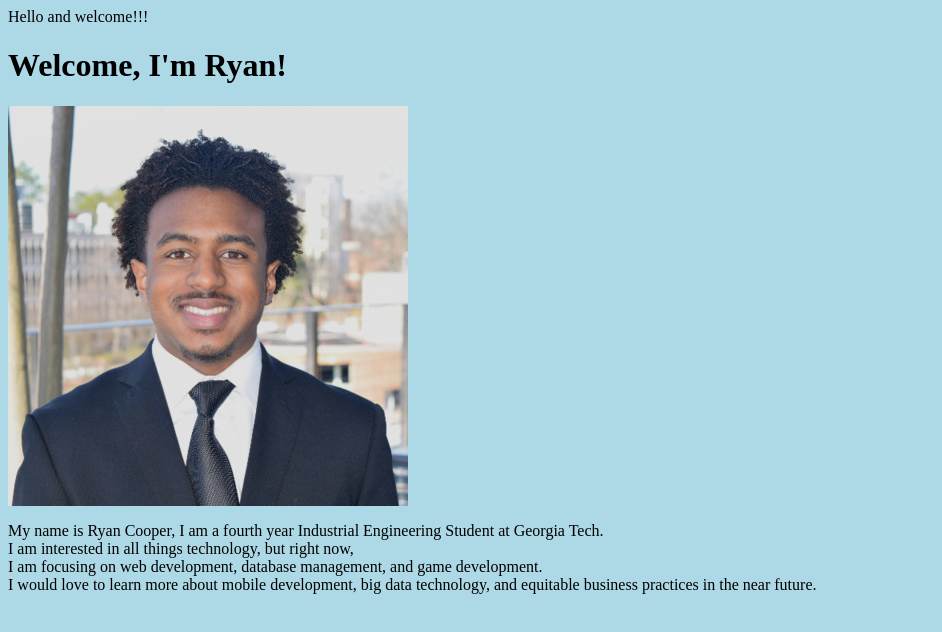
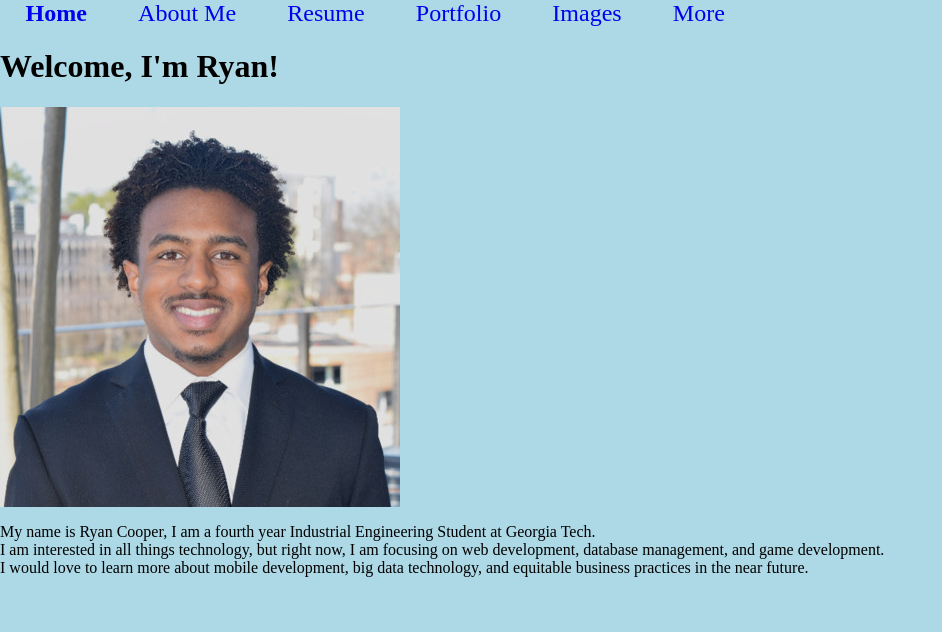
Before and after one commit to rcooper47/rcooper47.github.io, a plain HTML site: page index.html in a window 1280 px wide. Shown: the whole page, without its empty margins (0-942 px from the left). Drawn offline with Linux system fonts and the light colour scheme.

Commit message:
Upgraded Nav bar
Added Nav bar to all pages, added home page to nav bar

```diff
--- a/index.html
+++ b/index.html
@@ -2,15 +2,35 @@
 	<head>
 		<title>Ryan Cooper</title>
 	</head>
-    Hello and welcome!!!
     <link rel="stylesheet" href="style.css">
-
+    <nav>
+    	<ul>
+    		<li>
+    		<a href="#Home"><strong>Home</strong></a>
+    		</li>
+    		<li>
+    		<a href="#About Me"> About Me </a>
+    		</li>
+    		<li>
+    		<a href="Resume.html"> Resume </a>
+    		</li>
+    		<li>
+    		<a href="#Portfolio"> Portfolio </a>
+    		</li>
+    		<li>
+    		<a href="#Images"> Images </a>
+    		</li>
+    		<li>
+    		<a href="more.html"> More </a>
+    		</li>
+    	</ul>
+    </nav>
     <h1>Welcome, I'm Ryan!</h1>
     <img src="LinkedInHeadshot.jpg" alt="Ryan's Headshot"/>
-    <p>My name is Ryan Cooper, I am a fourth year Industrial Engineering Student at Georgia Tech. <br>
-    	I am interested in all things technology, but right now,<br>
-    	I am focusing on web development, database management, and game development.<br>
+    <span> <p>My name is Ryan Cooper, I am a fourth year Industrial Engineering Student at Georgia Tech. <br>
+    	I am interested in all things technology, but right now, I am focusing on web development, database management, and game development.<br>
     	I would love to learn more about mobile development, big data technology, and equitable business practices in the near future.
     </p>
+    </span>
 
 </html>
--- a/style.css
+++ b/style.css
@@ -1,3 +1,32 @@
 body {
   background-color: lightblue;
 }
+li{
+	list-style-type: none;
+	/*when I specify 2 values to margin, the first one is for the top and bottom side, the second for the left and right side*/
+  margin: 0 2vw;
+  /* our font-size will be 3% of the height of the viewport */
+  font-size: 3vh;
+}
+a{
+	text-decoration: none;
+	  /*also changed the font family but that's totally irrelevant*/
+  font-family: Montserrat;
+}
+a:hover{
+  background-color: #C6E9FF;
+}
+nav{
+	width: 100vw;
+}
+ul{
+  margin: 0;
+  padding: 0;
+  /*this option by default dispose the elements in a row (flex-direction: row)*/
+  display: flex;
+  /*add something to make responsive later*/
+}
+
+body{
+  margin: 0;
+}
```
Also changed, not shown: more.html (added, +37 -0 lines), resume.html (added, +31 -0 lines).
